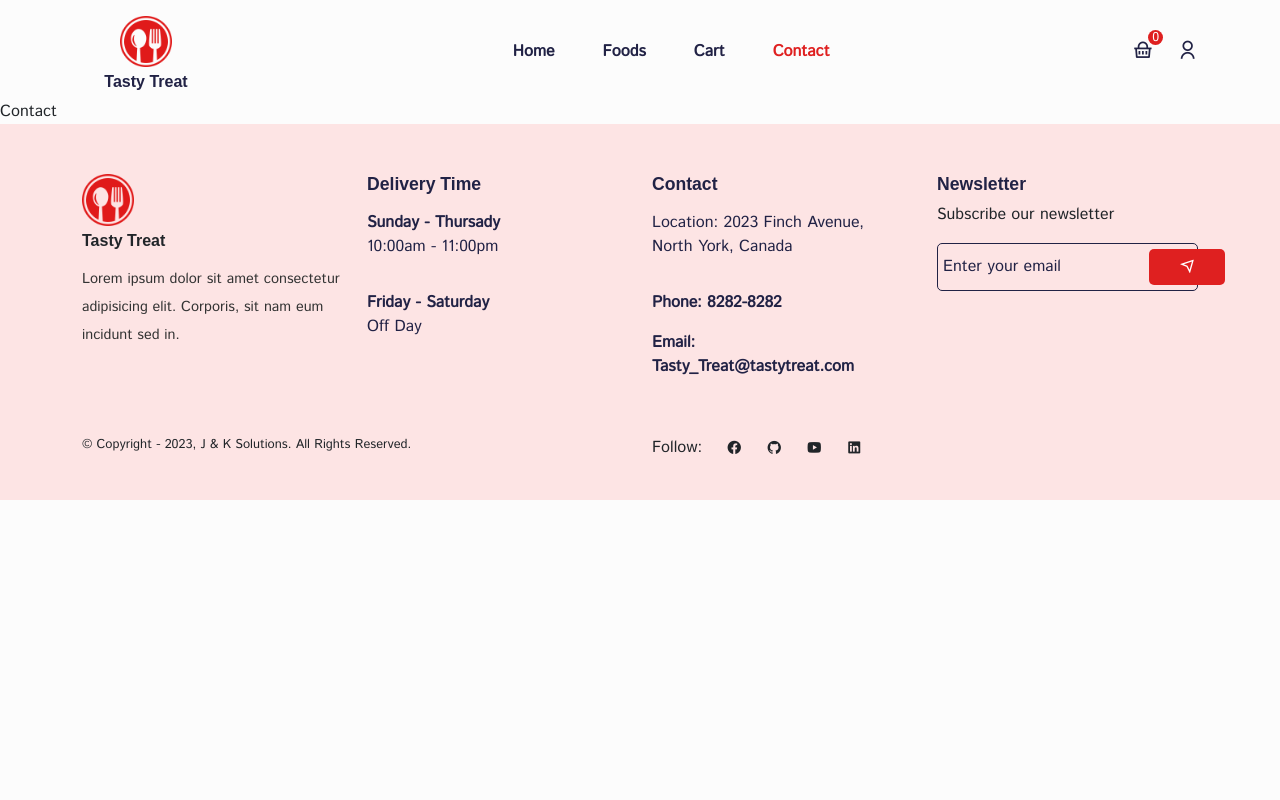
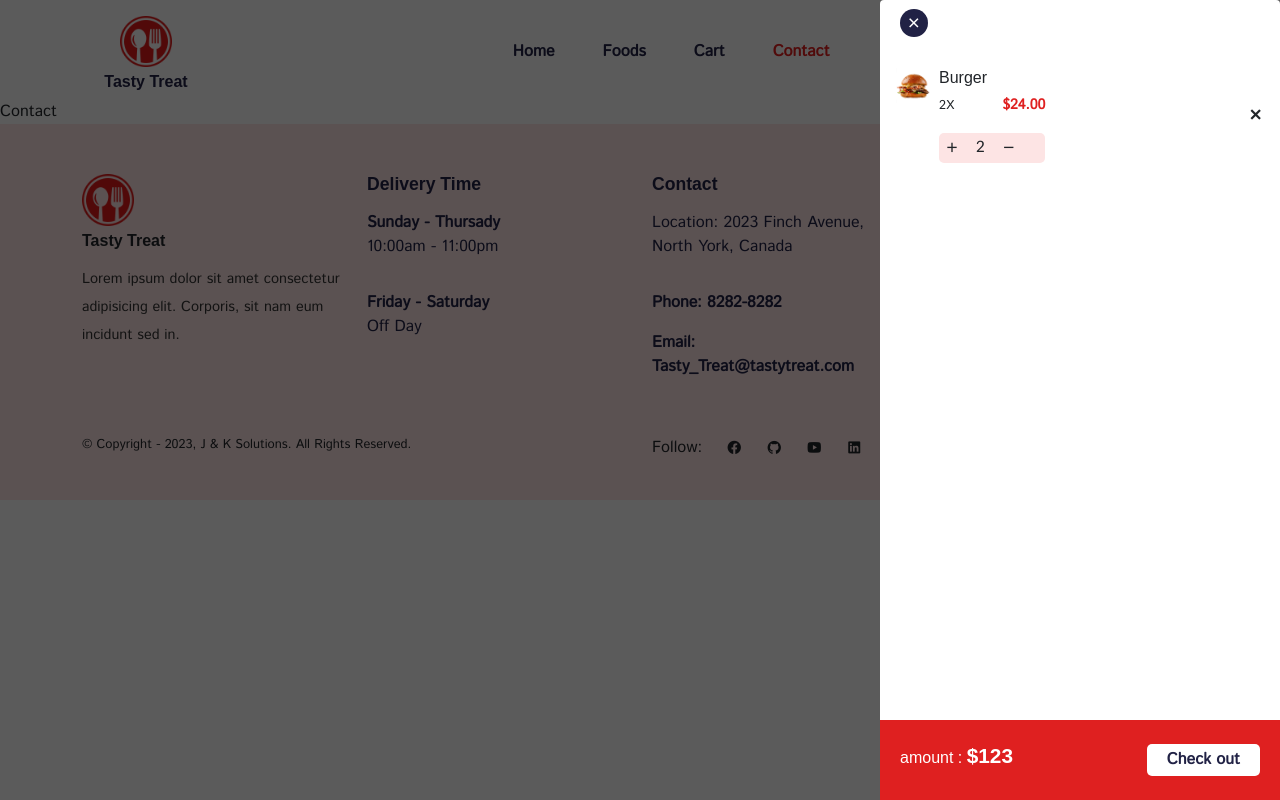
Before and after one commit to TH-Jeon/Food-Delivery-App, a React (Create React App) app: page /contact in a window 1280 px wide. Built offline with nearby package versions, Linux system fonts and the light colour scheme; a web font is replaced by a local one.

Commit message:
cart css

```diff
--- a/src/components/Layout/Layout.js
+++ b/src/components/Layout/Layout.js
@@ -4,10 +4,14 @@ import Header from '../Header/Header.jsx';
 import Footer from '../Footer/Footer.jsx';
 import Routes from '../../routes/Routers';
 
+import Carts from '../UI/cart/Carts.jsx';
+
 const Layout = () => {
    return (
       <div>
          <Header />
+
+         <Carts />
          <div>
             <Routes />
          </div>
--- /dev/null
+++ b/src/components/UI/cart/CartItem.jsx
@@ -0,0 +1,38 @@
+import React from 'react';
+import { ListGroupItem } from 'reactstrap';
+import productImg from '../../../assets/images/product_01.1.jpg';
+import '../../../styles/cart-item.css';
+
+const CartItem = () => {
+   return (
+      <ListGroupItem className="border-0  cart__item" >
+         <div className="cart__item-info d-flex gap-2">
+            <img src={productImg} alt="productImg" />
+
+            <div className="art__product-info w-100 d-flex align-items-center gap-4 justify-content-between">
+               <div>
+                  <h6 className="cart-product-title">Burger</h6>
+                  <p className=" d-flex align-items-center gap-5 cart__product-price">
+                     2X <span>$24.00</span>
+                  </p>
+                  <div className='d-flex align-items-center gap-3 increase__decrease-btn'>
+                     <span className='increase__btn'>
+                        <i class="ri-add-line"></i>
+                     </span>
+                     <span className='quantity'>2</span>
+                     <span className='decrease__btn'>
+                        <i class="ri-subtract-line"></i>
+                     </span>
+                  </div>
+               </div>
+
+               <span className="delete__btn" >
+            <i class="ri-close-line"></i>
+          </span>
+            </div>
+         </div>
+      </ListGroupItem>
+   );
+};
+
+export default CartItem;
--- /dev/null
+++ b/src/components/UI/cart/Carts.jsx
@@ -0,0 +1,42 @@
+import React from 'react';
+
+import { ListGroup } from 'reactstrap';
+import { Link } from 'react-router-dom';
+import CartItem from './CartItem';
+
+import '../../../styles/shopping-cart.css'
+
+const Carts = () => {
+   return(
+
+       <div className="cart__container">
+      <ListGroup className="cart">
+         <div className="cart__close">
+            <span>
+               <i class="ri-close-fill"></i>
+            </span>
+         </div>
+
+         <div className="cart__item-list">
+            <CartItem />
+
+         </div>
+<div>
+
+         <span className="delete__btn" >
+            <i class="ri-close-line"></i>
+          </span>
+</div>
+
+         <div className="cart__bottom d-flex align-items-center justify-content-between">
+            <h6>
+               amount : <span>$123</span>
+            </h6>
+            <button><Link to='/checkout'>Check out</Link></button>
+         </div>
+      </ListGroup>
+   </div>
+       )
+};
+
+export default Carts;
--- a/src/components/UI/product-card/ProductCard.jsx
+++ b/src/components/UI/product-card/ProductCard.jsx
@@ -1,23 +1,37 @@
 import React from 'react';
 import { Link } from 'react-router-dom';
 
-import '../../../styles/product-card.css'
+import { useDispatch } from 'react-redux';
+import { cartActions } from '../../../store/shopping-cart/cartSlice';
+
+import '../../../styles/product-card.css';
 
 const ProductCard = (props) => {
+   const { id, title, image01, price } = props.item;
+   const dispatch = useDispatch()
 
-    const {id,title,image01,price} =props.item;
+const addToCart=()=>{
+   dispatch(cartActions.addItem({
+      id,
+      title,
+      image01,
+      price
+   }))
+}
 
    return (
       <div className="product__item">
          <div className="product__img">
-            <img src={image01} alt="product-img" className='w-50' />
+            <img src={image01} alt="product-img" className="w-50" />
          </div>
 
          <div className="product__content">
-            <h5><Link to={`/foods/${id}`}>{title}</Link></h5>
-            <div className='d-flex align-items-center justify-content-between'>
-                <span className='product__price'>${price}</span>
-                <button className='addToCart__btn'>Add to Cart</button>
+            <h5>
+               <Link to={`/foods/${id}`}>{title}</Link>
+            </h5>
+            <div className="d-flex align-items-center justify-content-between">
+               <span className="product__price">${price}</span>
+               <button className="addToCart__btn" onClick={addToCart}>Add to Cart</button>
             </div>
          </div>
       </div>
--- a/src/store/shopping-cart/cartSlice.js
+++ b/src/store/shopping-cart/cartSlice.js
@@ -20,7 +20,7 @@ const cartSlice = createSlice({
          state.totalQuantity++;
 
          if (!existingItem) {
-            state.cartIteams.push({
+            state.cartItems.push({
                id: newItem.id,
                title: newItem.title,
                image01: newItem.image01,
@@ -34,7 +34,7 @@ const cartSlice = createSlice({
                Number(existingItem.totalPrice) + Number(newItem.price);
          }
 
-         state.totalAmount = state.cartIteams.reduce(
+         state.totalAmount = state.cartItems.reduce(
             (total, item) => total + Number(item.price) * Number(item.quantity)
          );
       },
--- /dev/null
+++ b/src/styles/cart-item.css
@@ -0,0 +1,41 @@
+.cart__item-info img {
+  width: 35px;
+  height: 35px;
+  object-fit: cover;
+}
+
+.cart__product-title {
+  font-size: 0.8rem;
+  font-weight: 600;
+}
+
+.cart__product-price {
+  font-size: 0.8rem;
+}
+
+.cart__product-price span {
+  font-size: 0.9rem;
+  font-weight: 600;
+  color: #df2020;
+}
+
+.increase__decrease-btn {
+  background: #fde4e4;
+  padding: 2px 5px;
+  border-radius: 5px;
+}
+
+.increase__btn,
+.decrease__btn {
+  cursor: pointer;
+}
+
+.delete__btn {
+  font-size: 1.1rem;
+  font-weight: 600;
+}
+
+.cart__item {
+  margin-bottom: 15px;
+  border-bottom: 1px solid #fde4e4;
+}
--- /dev/null
+++ b/src/styles/shopping-cart.css
@@ -0,0 +1,72 @@
+.cart__container {
+    position: fixed;
+    top: 0;
+    left: 0;
+    width: 100%;
+    height: 100%;
+    background: rgba(0, 0, 0, 0.639);
+    z-index: 99999;
+  }
+
+  .cart {
+    position: absolute;
+    top: 0;
+    right: 0;
+    width: 400px;
+    height: 100%;
+    background: #fff;
+    z-index: 999999;
+  }
+
+  .cart__close {
+    width: 100%;
+    height: 60px;
+
+    padding: 10px 20px;
+  }
+
+  .cart__close span i {
+    font-size: 1.1rem;
+    background: #212245;
+    padding: 5px;
+    border-radius: 50%;
+    color: #fff;
+    cursor: pointer;
+  }
+  .cart__item-list {
+    height: calc(100vh - 140px);
+    overflow-y: scroll;
+  }
+
+  .cart__bottom {
+    position: absolute;
+    bottom: 0;
+    left: 0;
+    padding: 5px 20px;
+    width: 100%;
+    height: 80px;
+    background: #df2020;
+  }
+
+  .cart__bottom h6 {
+    font-size: 1rem;
+    color: #fff;
+  }
+
+  .cart__bottom h6 span {
+    font-size: 1.3rem;
+    font-weight: 600;
+  }
+
+  .cart__bottom button {
+    border: none;
+    padding: 4px 20px;
+    border-radius: 5px;
+    background: #fff;
+    color: #212245;
+  }
+
+  .cart__bottom button a {
+    color: #212245;
+    font-weight: 600;
+  }
```
Lines whose indentation alone changed are shown as unchanged.
